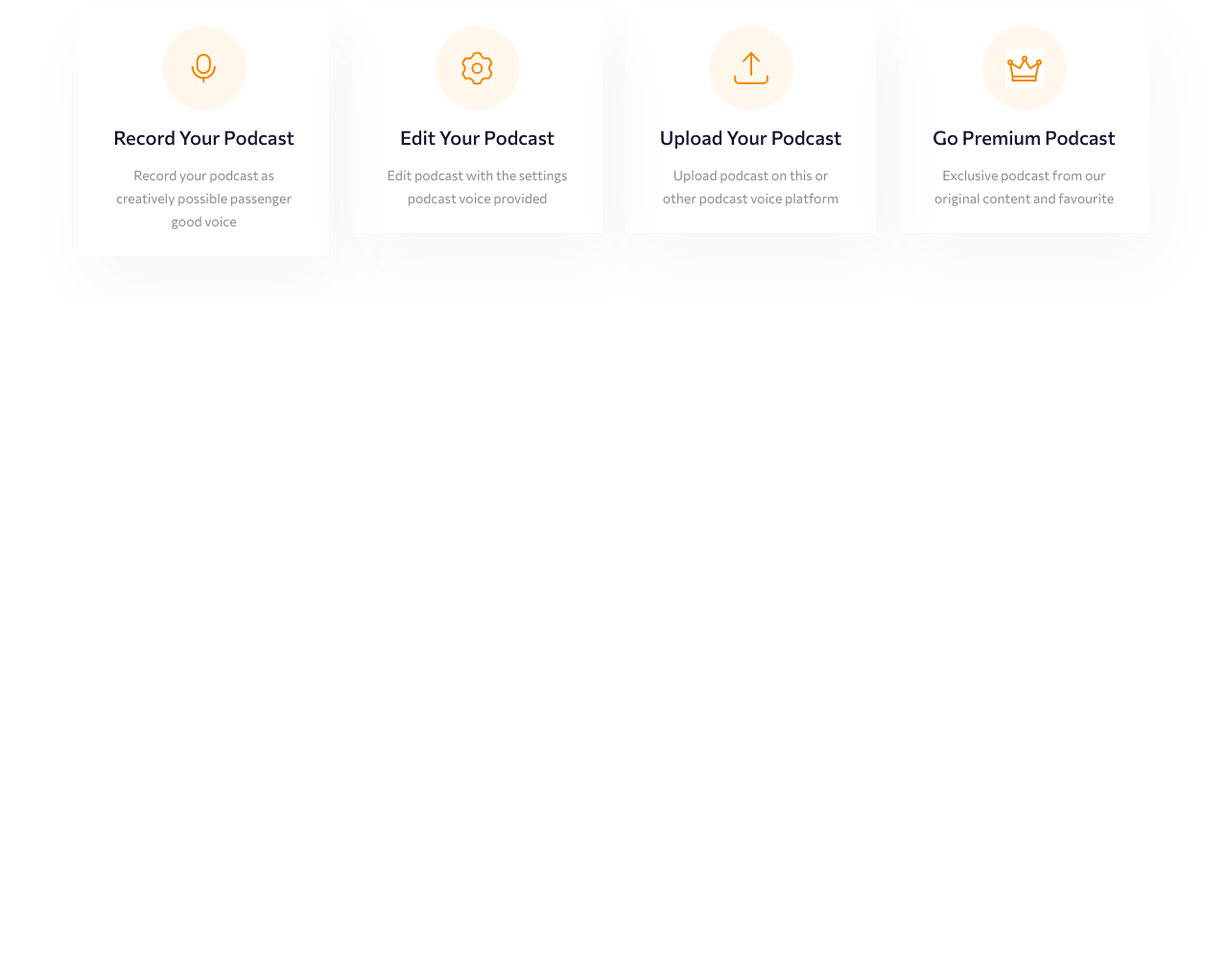
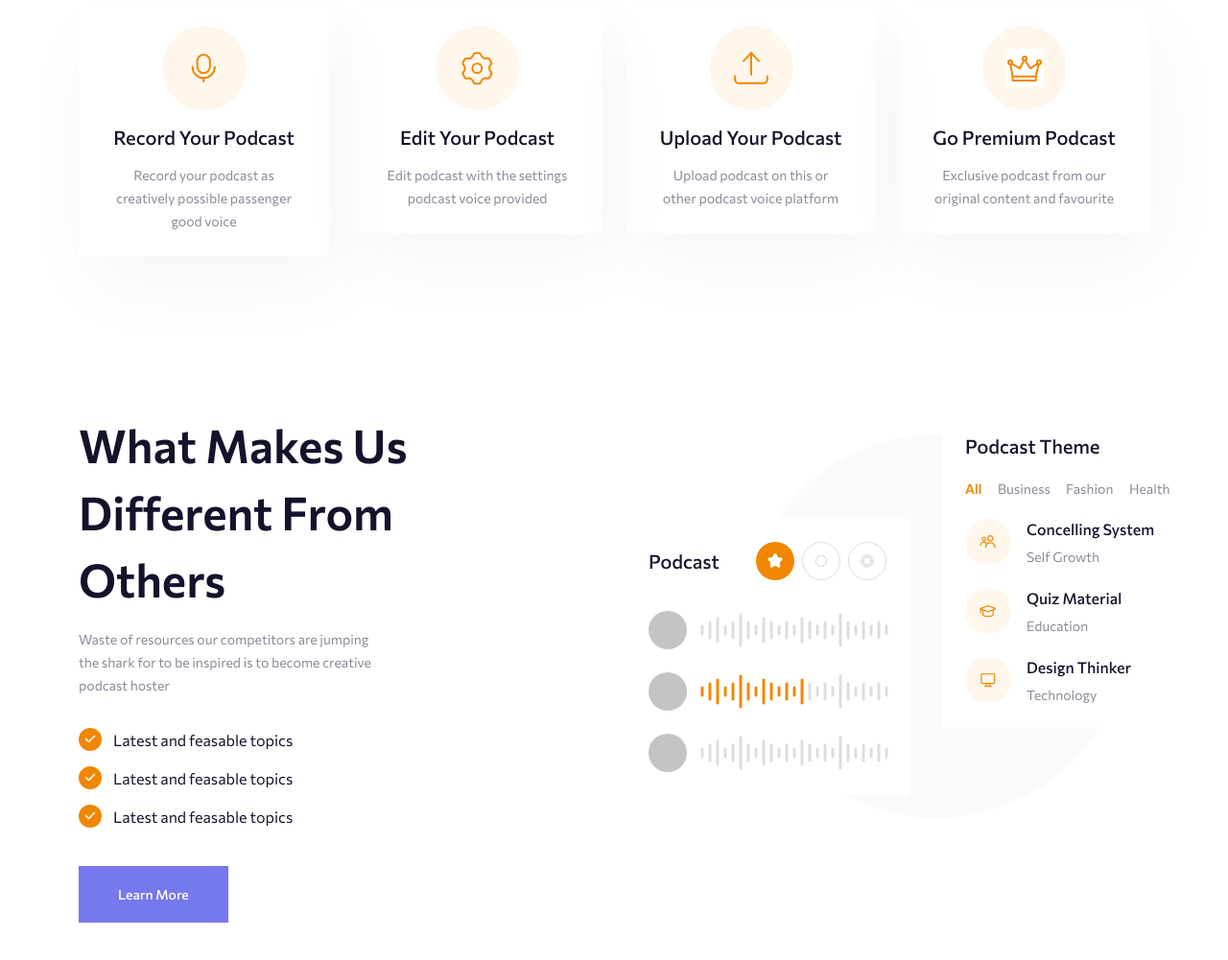
Before and after one commit to AbuJaherRakib/podcast, a plain HTML site: page index.html in a window 1280 px wide. Shown: the part 960-1961 px from the top of the page at 96% size. Before the commit the page ends 1275 px from the top, so only its background shows below. Drawn offline with nearby package versions, Linux system fonts and the light colour scheme.

Commit message:
service part added in github

```diff
--- a/css/style.css
+++ b/css/style.css
@@ -182,3 +182,85 @@ h1,h2,h3,h4,h5,h6,p{
     margin-top: 16px;
 }
 /* === podcast section end here === */
+#service{
+    padding: 114px 0;
+    /* background-color: #fff; */
+}
+.service-left h4{
+    font-size: 48px;
+    font-weight: 600;
+    line-height: 70px; /* 145.833% */
+    text-transform: capitalize;
+    color: #13132C;
+    font-family: "Commissioner", serif;
+}
+.service-left p{
+    font-size: 14px;
+    font-weight: 400;
+    line-height: 24px; /* 145.833% */
+    /* text-transform: capitalize; */
+    color: #898998;
+    font-family: "Commissioner", serif;
+    padding-right: 130px;
+    margin-top: 16px;
+}
+.service-left ul{
+
+    margin-top: 32px;
+}
+.service-left li{
+    display: flex;
+    column-gap: 12px;
+
+    /* justify-content: center; */
+    align-items: center;
+
+    margin-bottom: 16px;
+}
+.service-left li .service-checkbox{
+    height: 24px;width: 24px;
+    background: #F18701;
+    color: #fff;
+    border-radius: 50%;
+    display: flex;
+    font-size: 12px;
+    text-align: center;
+    justify-content: center;
+    align-items: center;
+
+}
+.service-left li span{
+    font-family: "Commissioner", serif;
+    font-weight: 400;
+    font-size: 16px;
+    line-height: normal;
+    color: #13132C;
+}
+.service-button{
+    margin-top: 40px;
+}
+.service-button button{
+    background-color: #7678ED;
+    color: #fff;
+    font-family: "Commissioner", serif;
+    font-weight: 500;
+    font-size: 14px;
+    padding: 18px 40px;
+    border: 1px solid #7678ED;
+    transition: all linear 0.3s;
+
+}
+.service-button button:hover{
+    background-color: #0a0ed4;
+    color: #fff;
+}
+
+/* --service section start here--- */
+
+/* --service section end here--- */
+/* --service section start here--- */
+/* --service section end here--- */
+/* --service section start here--- */
+/* --service section end here--- */
+/* --service section start here--- */
+/* --service section end here--- */
--- a/index.html
+++ b/index.html
@@ -173,6 +173,59 @@
        </div>
        <!-- ====podcast section end==== -->
 
+       <!-- --- service section start here----- -->
+        <div class="container">
+          <section id="service">
+            <div class="row justify-content-between">
+              <div class="col-lg-5">
+                <div class="service-left">
+                  <h4>What makes us
+                    different from others</h4>
+                  <p>
+                    Waste of resources our competitors are jumping the shark for
+                    to be inspired is to become creative podcast hoster
+                  </p>
+                  <ul>
+                    <li>
+                      <div class="service-checkbox">
+                        <i class="fa-solid fa-check"></i>
+                      </div>
+                      <span>Latest and feasable topics</span></li>
+                    <li>
+                      <div class="service-checkbox">
+                        <i class="fa-solid fa-check"></i>
+                      </div>
+                      <span>Latest and feasable topics</span></li>
+                    <li>
+                      <div class="service-checkbox">
+                        <i class="fa-solid fa-check"></i>
+                      </div>
+                      <span>Latest and feasable topics</span></li>
+                  </ul>
+
+                  <div class="service-button">
+                    <button>
+                      Learn More
+                    </button>
+
+                  </div>
+
+                </div>
+              </div>
+              <div class="col-lg-6">
+                <div class="service-left">
+                  <img src="images/sl.svg" alt="sl">
+                </div>
+              </div>
+            </div>
+          </section>
+        </div>
+       <!-- --- service section end here----- -->
+       <!-- --- service section start here----- -->
+       <!-- --- service section end here----- -->
+       <!-- --- service section start here----- -->
+       <!-- --- service section end here----- -->
+
 
 
 
```
Also changed, not shown: images/sl.svg (added).
